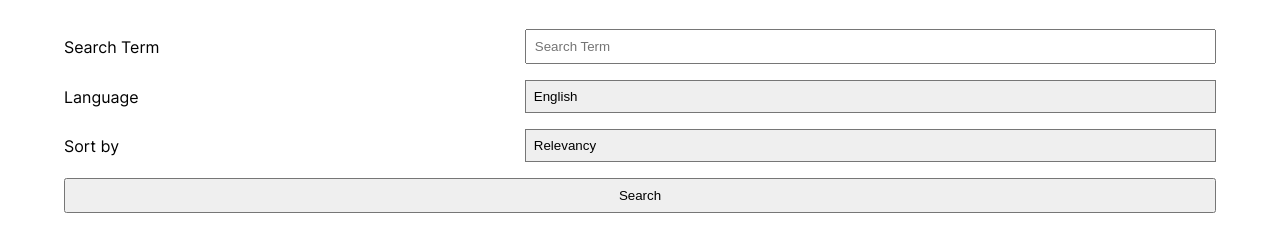
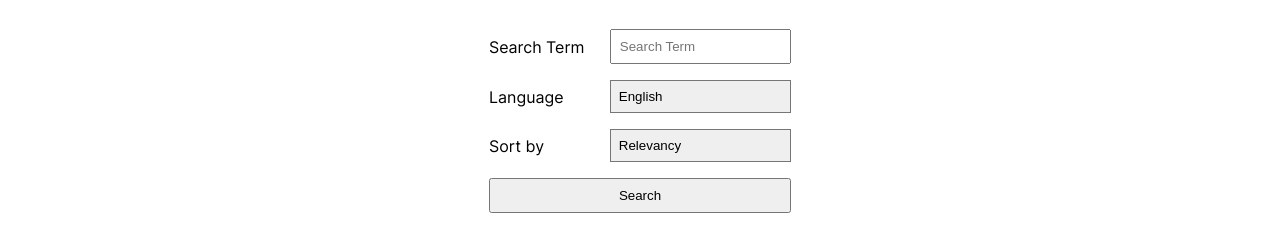
Before and after one commit to thomaserdmenger/superCode-News-App, a plain HTML site: page index.html in a window 1280 px wide. Shown: the part 74-326 px from the top of the page. Drawn offline with Linux system fonts and the light colour scheme.

Commit message:
Add Max Width

```diff
--- a/assets/css/styles.css
+++ b/assets/css/styles.css
@@ -26,6 +26,8 @@ img {
   align-items: center;
   padding-inline: 5%;
   padding-block-start: 2rem;
+  max-width: 430px;
+  margin-inline: auto;
 }
 
 h1 {
--- a/assets/js/app.js
+++ b/assets/js/app.js
@@ -27,6 +27,7 @@ const fetchNews = (e) => {
       renderNews(news)
       errorHandling(news)
     })
+    .catch((err) => console.log(err))
 }
 
 // Render News to Screen
```
